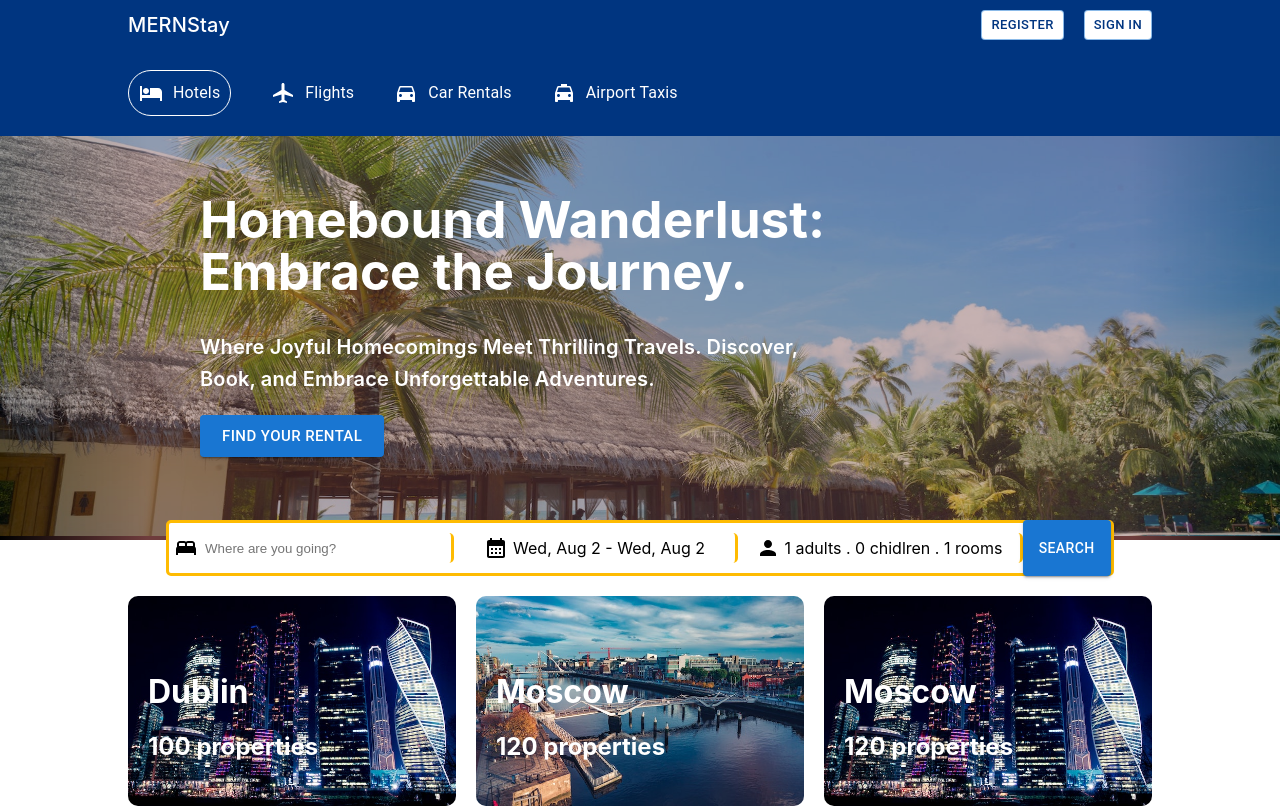
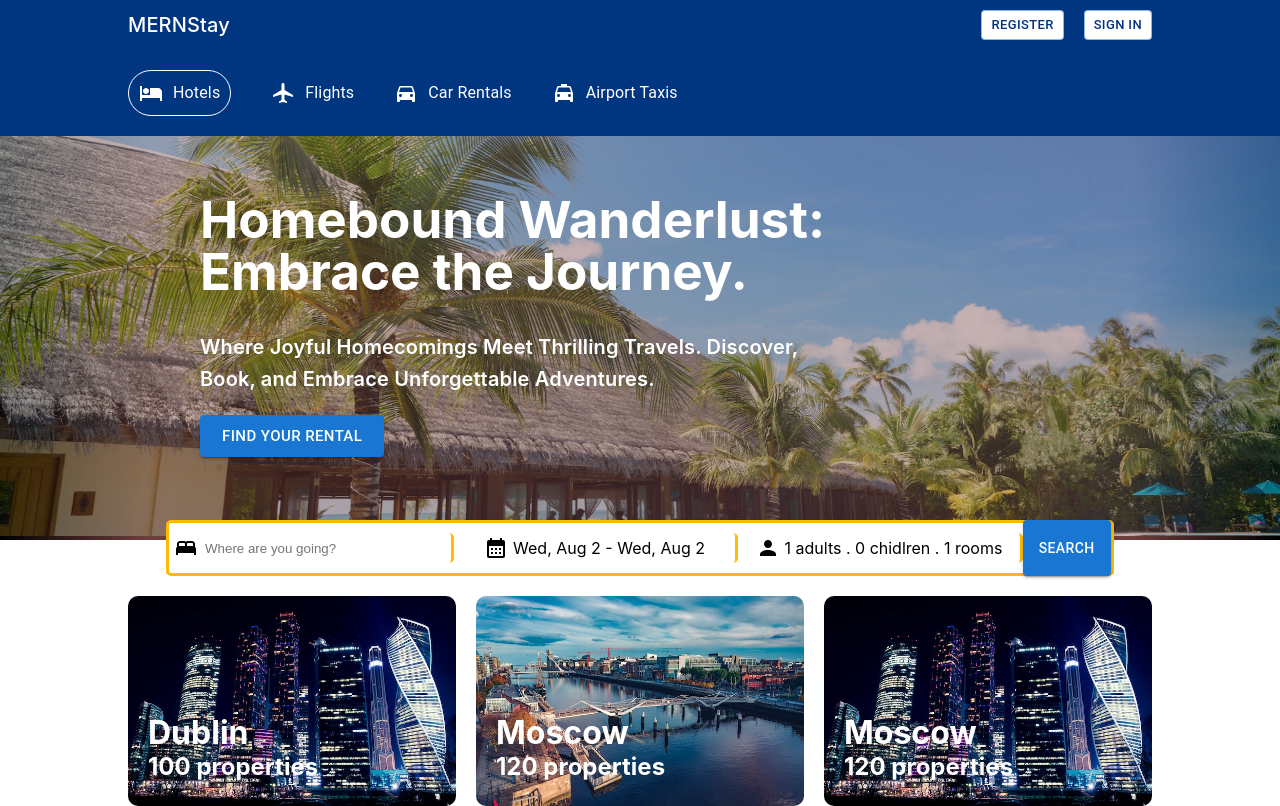
Before and after one commit to Wahaj-Ali/MERNStay, a React (Create React App) app in the folder client/: page / in a window 1280 px wide. Built offline with nearby package versions, Linux system fonts and the light colour scheme; the HTML template or start-up script is replaced by a standard one.

Commit message:
Update Trending.css

```diff
--- a/client/src/components/trending/Trending.css
+++ b/client/src/components/trending/Trending.css
@@ -25,3 +25,7 @@
   bottom: 25px;
   left: 20px;
 }
+
+.trendingTitles h1, h2 {
+  margin: 0;
+}
```
